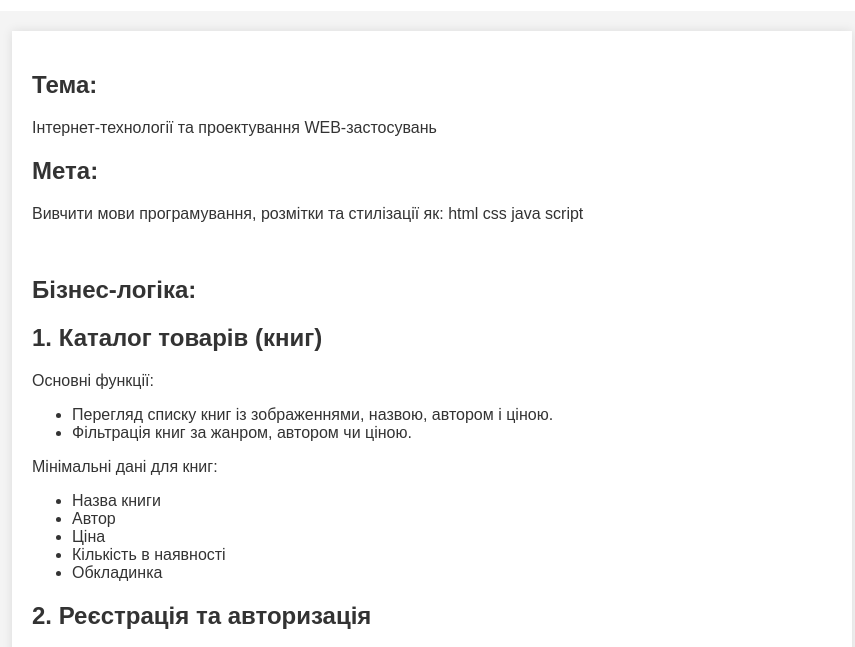
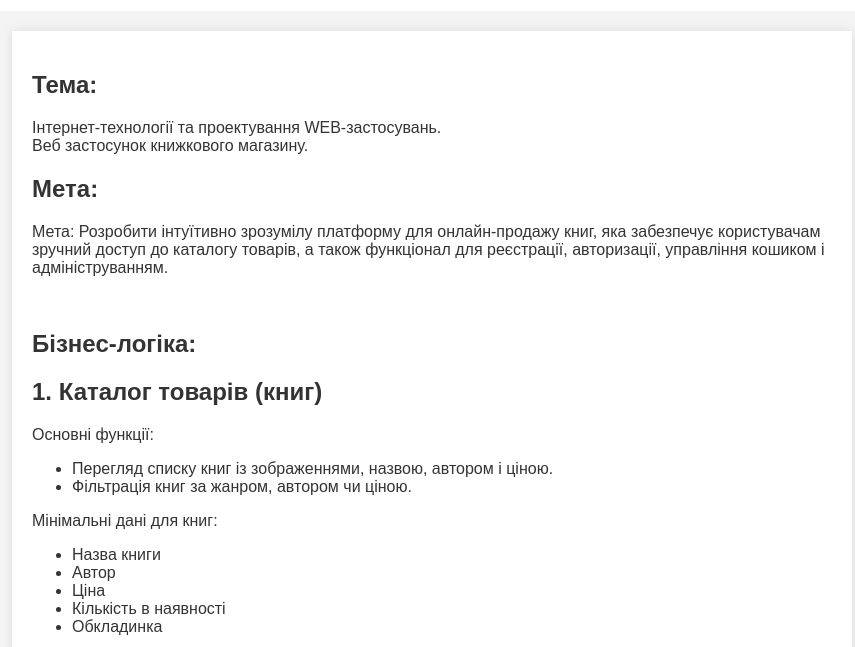
Before and after one commit to Nazarkyrychenko/IS-32_KyrychenkoNazar_REPORTING-HTML, a plain HTML site: page lab1/lab1Description.html in a window 1280 px wide. Shown: the part 89-736 px from the top of the page, without its empty margins (208-1063 px from the left). Drawn offline with Linux system fonts and the light colour scheme.

Commit message:
Update lab1Description.html

```diff
--- a/lab1/lab1Description.html
+++ b/lab1/lab1Description.html
@@ -48,10 +48,12 @@
 <main>
 
     <h2>Тема:</h2>
-	<p>Інтернет-технології та проектування WEB-застосувань</p>
+	<p>Інтернет-технології та проектування WEB-застосувань. <br>
+		Веб застосунок книжкового магазину.
+	</p>
 
 	<h2> Мета: </h2>
-	<p> Вивчити мови програмування, розмітки та стилізації як: 	html css java script
+	<p> Мета: Розробити інтуїтивно зрозумілу платформу для онлайн-продажу книг, яка забезпечує користувачам зручний доступ до каталогу товарів, а також функціонал для реєстрації, авторизації, управління кошиком і адмініструванням.
 	</p>
     <br>
 	<h2> Бізнес-логіка: </h2>
```
